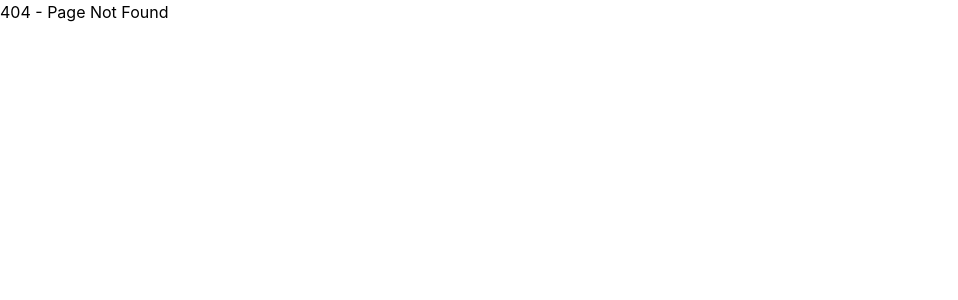
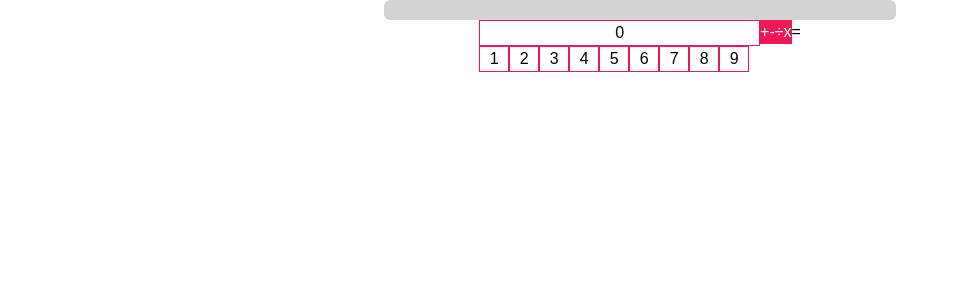
Before and after one commit to syedm1/tnt, a Next.js app: page /calculator in a window 1280 px wide. Before the commit this address had no page. Shown: the top 300 px of the page, without its empty margins (0-958 px from the left). Built offline with nearby package versions, Linux system fonts and the light colour scheme.

Commit message:
calculator unlimited first commit

```diff
--- /dev/null
+++ b/pages/calculator/index.tsx
@@ -0,0 +1,160 @@
+import React, { useState } from "react";
+import {
+  calculatorStyles,
+  displayStyles,
+  numbersButtonStyles,
+  operandsButtonStyles,
+  panelStyles
+} from "./styles";
+
+const Calculator = () => {
+  /* todo:
+  - refactor core logic into seprate component
+  - enhance reduce operands function
+  - enhance css
+  - extract util functions
+  - add tests
+  */
+
+  const [display, setDisplay] = useState("");
+  const [expression, setExpression] = useState([]);
+  const WHOLE_NUMBERS = [0, 1, 2, 3, 4, 5, 6, 7, 8, 9];
+  const OPERANDS = ["+", "-", "÷", "x"];
+
+  const handleClick = (value: string) => {
+    setDisplay(value);
+    setExpression([...expression, value]);
+  };
+
+  const handleCalculation = (
+    acc: number | string,
+    array: Array<number | string>,
+    index: number,
+    opernad: string
+  ) => {
+    const current_operand = reduceMultiOperands(array, index, opernad);
+    if (array[index + 1] > array.length) return 0;
+
+    const value1: number = StringToNumber(acc);
+    const value2: number = StringToNumber(array[index + 1]);
+
+    if (current_operand === "+") {
+      return value1 + value2;
+    }
+    switch (current_operand) {
+      case "+":
+        return value1 + value2;
+      case "-":
+        return value1 - value2;
+      case "x":
+        return value1 * value2;
+      case "÷":
+        return value1 / value2;
+      default:
+        return 0;
+    }
+  };
+
+  const StringToNumber = (value: string | number): number => {
+    return +value;
+  };
+
+  const reduceMultiOperands = (
+    array: Array<number | string>,
+    index: number,
+    operand: string
+  ) => {
+    let current_operand = operand;
+    let current_index = index;
+    while (
+      index + 1 < array.length &&
+      typeof array.at(current_index + 1) === "string"
+    ) {
+      current_operand = array[current_index + 1].toString();
+      current_index = current_index + 1;
+    }
+    return current_operand;
+  };
+
+  const handleResult = () => {
+    const result = expression
+      .join("")
+      .split(/(\D)/g)
+      .map((value) => (value.match(/\d/g) ? parseInt(value, 0) : value))
+      .reduce((acc, value, index, array) => {
+        switch (value) {
+          case "+":
+            return handleCalculation(acc, array, index, "+");
+          case "-":
+            return handleCalculation(acc, array, index, "-");
+          case "x":
+            return handleCalculation(acc, array, index, "x");
+          case "÷":
+            return handleCalculation(acc, array, index, "÷");
+          default:
+            return acc;
+        }
+      });
+    setDisplay(result.toString());
+    setExpression([""]);
+  };
+
+  const getNumberButtons = () => {
+    return (
+      <>
+        {WHOLE_NUMBERS.map((x) =>
+          x !== 0 ? makeNumberbutton(x) : makeNumberZerobutton(0)
+        )}
+      </>
+    );
+  };
+
+  const getOperandsButtons = () => {
+    return <>{OPERANDS.map(makeOperandButton)}</>;
+  };
+  const getResultButton = () => {
+    return <button onClick={() => handleResult()}>=</button>;
+  };
+  const makeNumberbutton = (data) => {
+    return (
+      <button style={numbersButtonStyles} onClick={() => handleClick(data)}>
+        {data}
+      </button>
+    );
+  };
+
+  const makeNumberZerobutton = (data) => {
+    return (
+      <button
+        style={{ ...numbersButtonStyles, width: "100%" }}
+        onClick={() => handleClick(data)}
+      >
+        {data}
+      </button>
+    );
+  };
+
+  const makeOperandButton = (data) => {
+    return (
+      <button style={operandsButtonStyles} onClick={() => handleClick(data)}>
+        {data}
+      </button>
+    );
+  };
+
+  return (
+    <div className="Calculator" style={calculatorStyles}>
+      <h3 className="display" style={displayStyles}>
+        {display}
+      </h3>
+      <span className="expression">{expression}</span>
+      <section className="panel" style={panelStyles}>
+        <section className="numbers">{getNumberButtons()}</section>
+        <section className="operators">{getOperandsButtons()}</section>
+        <section className="result">{getResultButton()}</section>
+      </section>
+    </div>
+  );
+};
+
+export default Calculator;
--- /dev/null
+++ b/pages/calculator/styles.tsx
@@ -0,0 +1,50 @@
+export const calculatorStyles = {
+  display: "flex",
+  flexFlow: "column",
+  width: "100%",
+  fontFamily: "sans-serif"
+};
+export const displayStyles = {
+  width: "40%",
+  height: "20px",
+  alignSelf: "center",
+  background: "lightgray",
+  padding: "10px",
+  borderRadius: "6px"
+};
+
+export const panelStyles = {
+  display: "flex",
+  justifyContent: "center"
+};
+
+export const numbersStyles = {
+  display: "flex",
+  flexFlow: "wrap",
+  flexWrap: "wrap",
+  justifyItems: "stretch",
+  width: "90px"
+};
+
+export const expressionStyles = {
+  height: "30px",
+  color: "#ed1855"
+};
+
+export const operatorsStyles = {
+  display: "flex",
+  flexFlow: "column"
+};
+
+export const operandsButtonStyles = {
+  color: "white",
+  background: "#ed1855",
+  borderLeft: "none",
+  borderBottom: 0
+};
+
+export const numbersButtonStyles = {
+  fontSize: "1rem",
+  width: "30px",
+  border: "1px solid #ed1855"
+};
--- a/pages/index.tsx
+++ b/pages/index.tsx
@@ -38,8 +38,8 @@ export default function Home() {
             "/removeBadWords",
             "Remove Bad words",
             "Remove bad words from yout text"
-          )
-          }
+          )}
+          {LinkCard("/calculator", "Basic Calculator", "Do all your math here")}
         </div>
       </main>
     </div>
```
